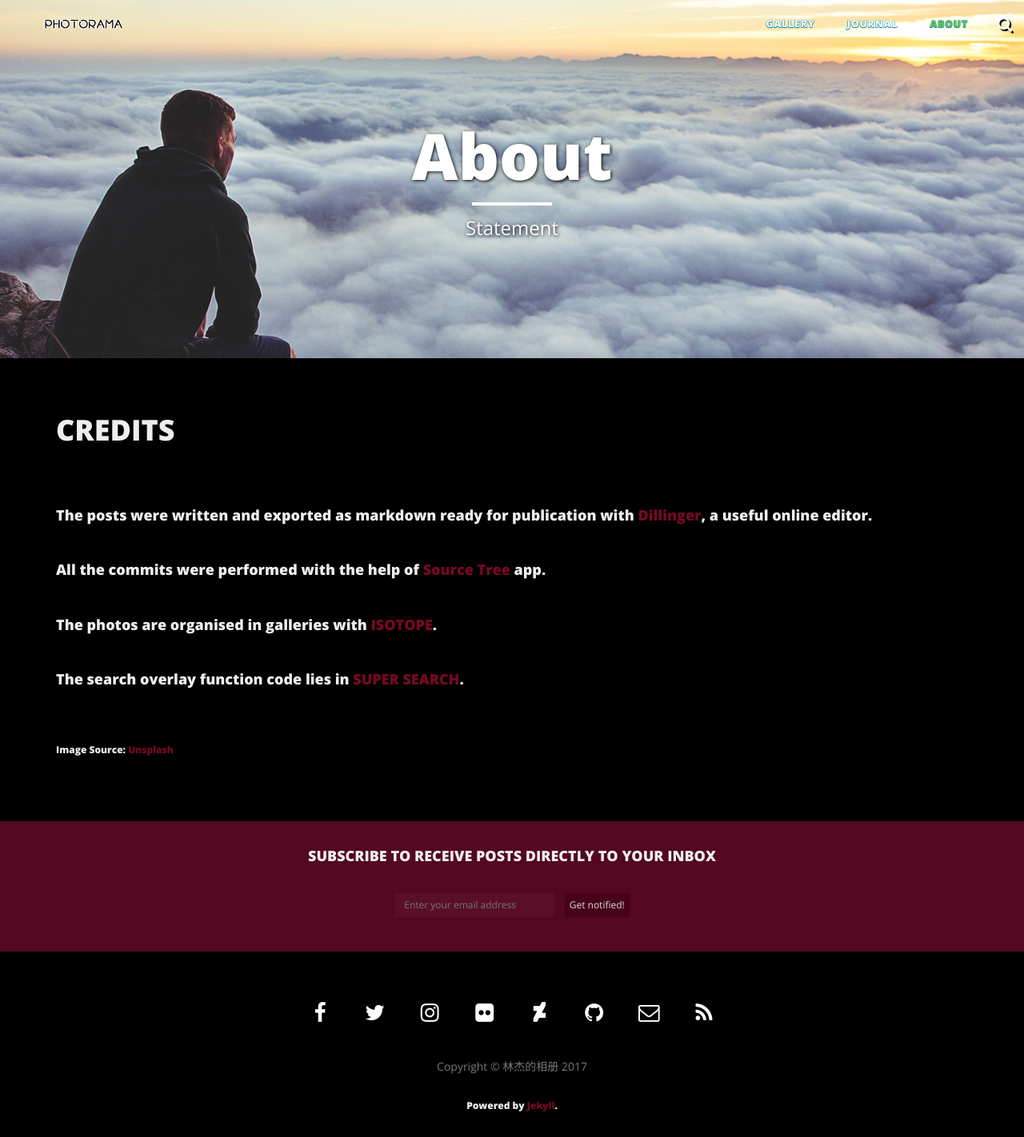
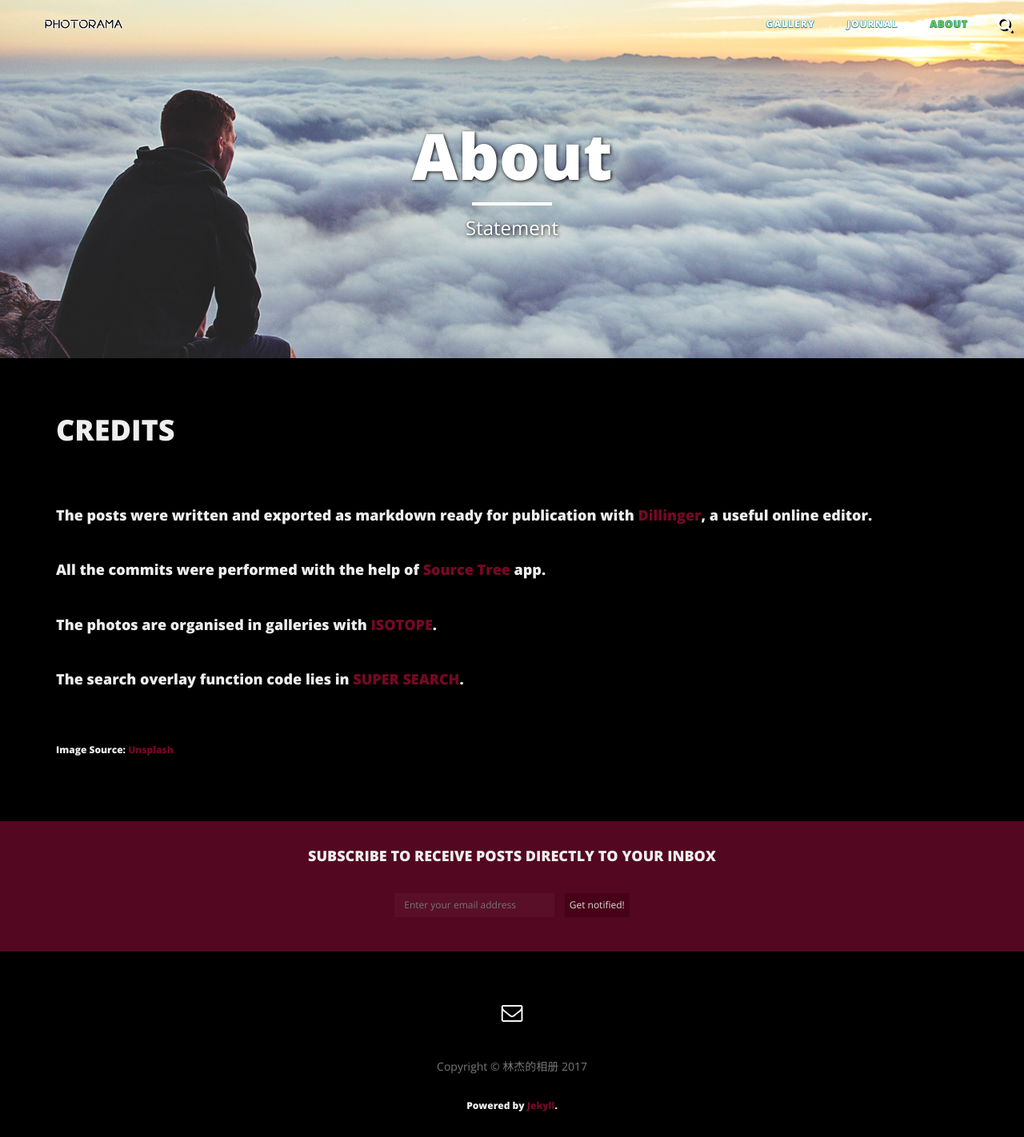
Before and after one commit to jaynancy/JayPhoto, a Jekyll site: the page built from about/index.html, in a window 1280 px wide. Shown: the whole page at 80% size. Built offline with Jekyll 4.4.1, drawn with Linux system fonts in a browser that asks for light colours; nearby versions of some CDN libraries.

Commit message:
Update footer.html

```diff
--- a/_includes/footer.html
+++ b/_includes/footer.html
@@ -6,66 +6,7 @@
 
                 <ul class="list-inline text-center">
 
-                    {% if site.facebook_username %}
-                    <li>
-                        <a href="https://facebook.com/{{ site.facebook_username }}" data-toggle="tooltip" title="Facebook">
-                            <span class="fa-stack fa-lg">
-                                <i class="fa fa-circle fa-stack-2x"></i>
-                                <i class="fa fa-facebook fa-stack-1x fa-inverse"></i>
-                            </span>
-                        </a>
-                    </li>
-                    {% endif %}
-                    {% if site.twitter_username %}
-                    <li>
-                        <a href="https://twitter.com/{{ site.twitter_username }}" data-toggle="tooltip" title="Twiiter">
-                            <span class="fa-stack fa-lg">
-                                <i class="fa fa-circle fa-stack-2x"></i>
-                                <i class="fa fa-twitter fa-stack-1x fa-inverse"></i>
-                            </span>
-                        </a>
-                    </li>
-                    {% endif %}
-                    {% if site.instagram_username %}
-                    <li>
-                        <a href="https://instagram.com/{{ site.instagram_username }}" data-toggle="tooltip" title="Instagram">
-                            <span class="fa-stack fa-lg">
-                                <i class="fa fa-circle fa-stack-2x"></i>
-                                <i class="fa fa-instagram fa-stack-1x fa-inverse"></i>
-                            </span>
-                        </a>
-                    </li>
-                    {% endif %}
-                    {% if site.flickr_username %}
-                    <li>
-                        <a href="https://flickr.com/photos/{{ site.flickr_username }}" data-toggle="tooltip" title="Flickr">
-                            <span class="fa-stack fa-lg">
-                                <i class="fa fa-circle fa-stack-2x"></i>
-                                <i class="fa fa-flickr fa-stack-1x fa-inverse"></i>
-                            </span>
-                        </a>
-                    </li>
-                    {% endif %}
-                    {% if site.deviantart_username %}
-                    <li>
-                        <a href="http://{{ site.deviantart_username }}.deviantart.com">
-                            <span class="fa-stack fa-lg" data-toggle="tooltip" title="Deviantart">
-                                <i class="fa fa-circle fa-stack-2x"></i>
-                                <i class="fa fa-deviantart fa-stack-1x fa-inverse"></i>
-                            </span>
-                        </a>
-                    </li>
-                    {% endif %}
-                    {% if site.github_username %}
-                    <li>
-                        <a href="https://github.com/{{ site.github_username }}" data-toggle="tooltip" title="Github">
-                            <span class="fa-stack fa-lg">
-                                <i class="fa fa-circle fa-stack-2x"></i>
-                                <i class="fa fa-github fa-stack-1x fa-inverse"></i>
-                            </span>
-                        </a>
-                    </li>
-                    {% endif %}
+
             <li>
     <a href="mailto:{{ site.email }}" data-toggle="tooltip" target="_blank" title="Email">
                        <span class="fa-stack fa-lg">
@@ -74,14 +15,6 @@
 </span>
           </a> </li>
 
-         <li>
-                        <a href="{{ "/feed.xml" | prepend: site.baseurl }}" data-toggle="tooltip" title="Feed">
-                            <span class="fa-stack fa-lg">
-                                <i class="fa fa-circle fa-stack-2x"></i>
-                                <i class="fa fa-rss fa-stack-1x fa-inverse"></i>
-                            </span>
-                        </a>
-                    </li>
                 </ul>
                 <p class="copyright text-muted">Copyright &copy; {{ site.title }} {{ site.time | date: '%Y' }}</p>
 <center><h6><p>Powered by <a href="https://github.com/jekyll/">Jekyll</a>.</p></h6></center>
```
